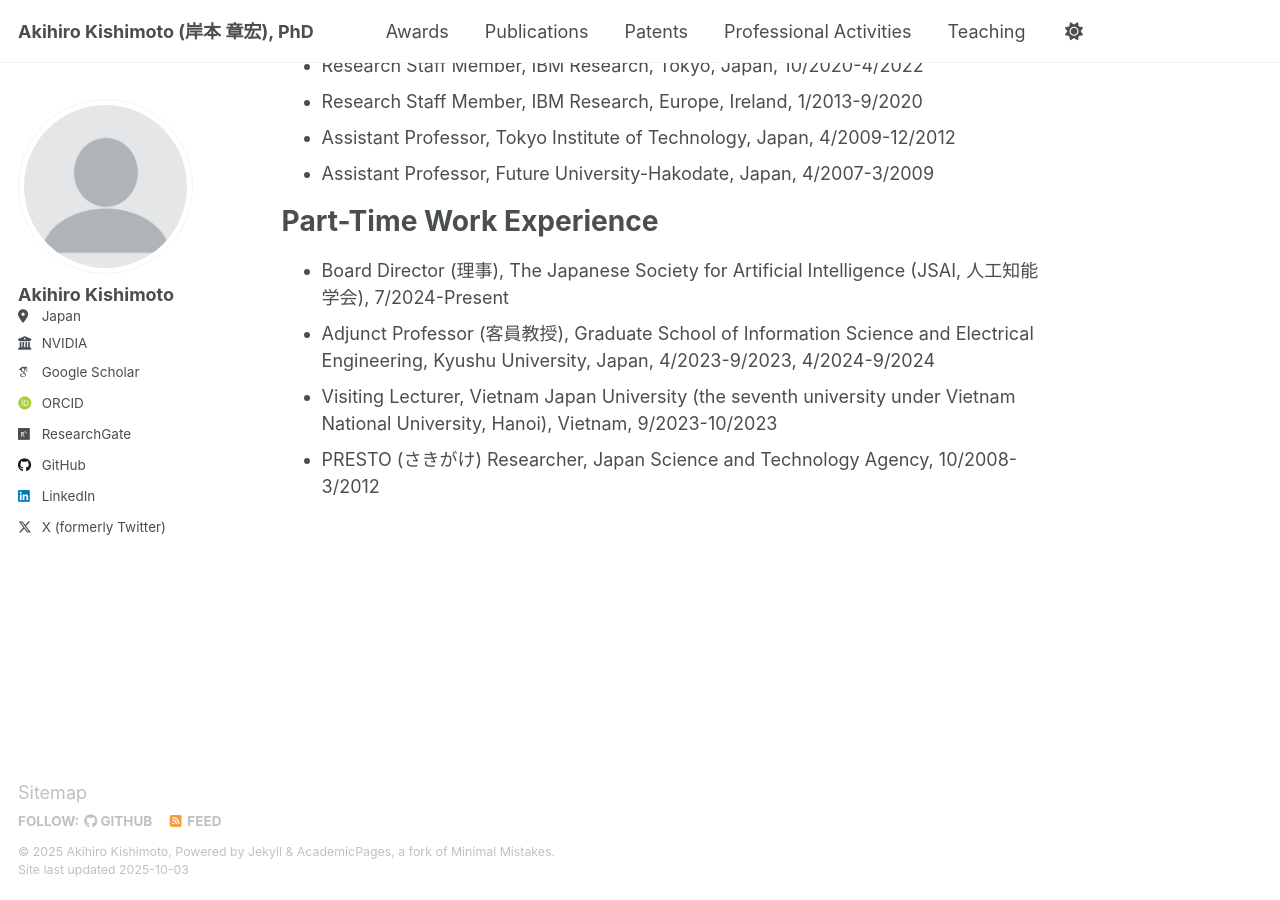
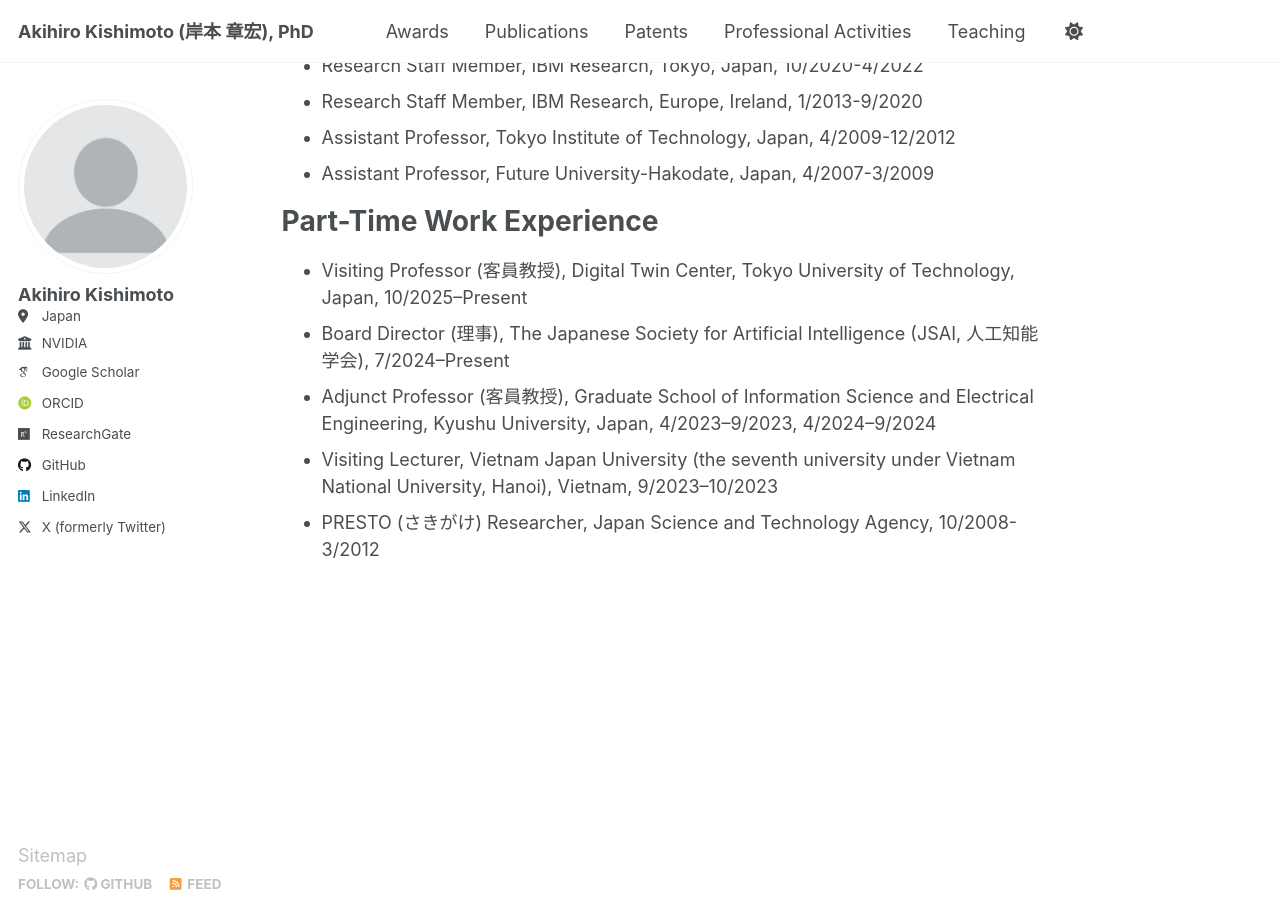
Before and after one commit to kishimoto1974/kishimoto1974.github.io, a Jekyll site: the page built from _pages/about.md, in a window 1280 px wide and 900 px high, scrolled down 615 px. Built offline with Jekyll 4.4.1, drawn with Linux system fonts in a browser that asks for light colours; some web fonts are replaced.

Commit message:
updated cv

```diff
--- a/_pages/about.md
+++ b/_pages/about.md
@@ -32,7 +32,8 @@ Full-Time Work Experience
 
 Part-Time Work Experience
 ======
-* Board Director (理事), The Japanese Society for Artificial Intelligence (JSAI, 人工知能学会), 7/2024-Present
-* Adjunct Professor (客員教授), Graduate School of Information Science and Electrical Engineering, Kyushu University, Japan, 4/2023-9/2023, 4/2024-9/2024
-* Visiting Lecturer, Vietnam Japan University (the seventh university under Vietnam National University, Hanoi), Vietnam, 9/2023-10/2023
+* Visiting Professor (客員教授), Digital Twin Center, Tokyo University of Technology, Japan, 10/2025--Present
+* Board Director (理事), The Japanese Society for Artificial Intelligence (JSAI, 人工知能学会), 7/2024--Present
+* Adjunct Professor (客員教授), Graduate School of Information Science and Electrical Engineering, Kyushu University, Japan, 4/2023--9/2023, 4/2024--9/2024
+* Visiting Lecturer, Vietnam Japan University (the seventh university under Vietnam National University, Hanoi), Vietnam, 9/2023--10/2023
 * PRESTO (さきがけ) Researcher, Japan Science and Technology Agency, 10/2008-3/2012
```
Also changed, not shown: _pages/patents.md (+2 -2 lines).
